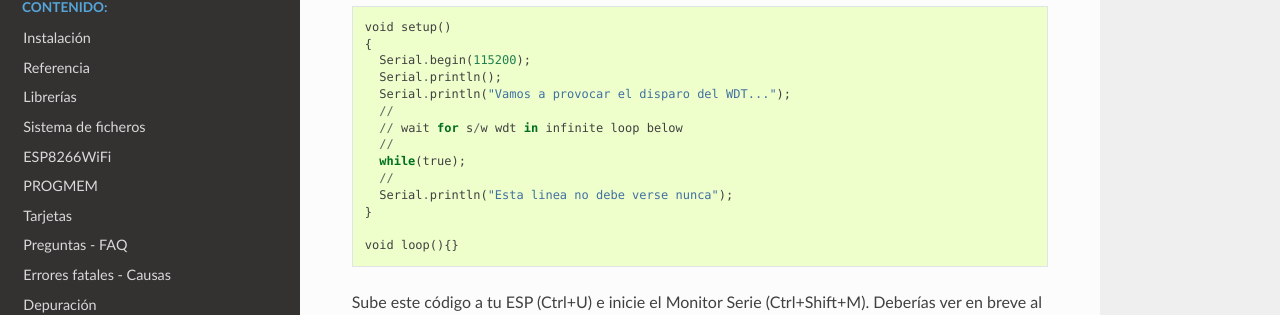
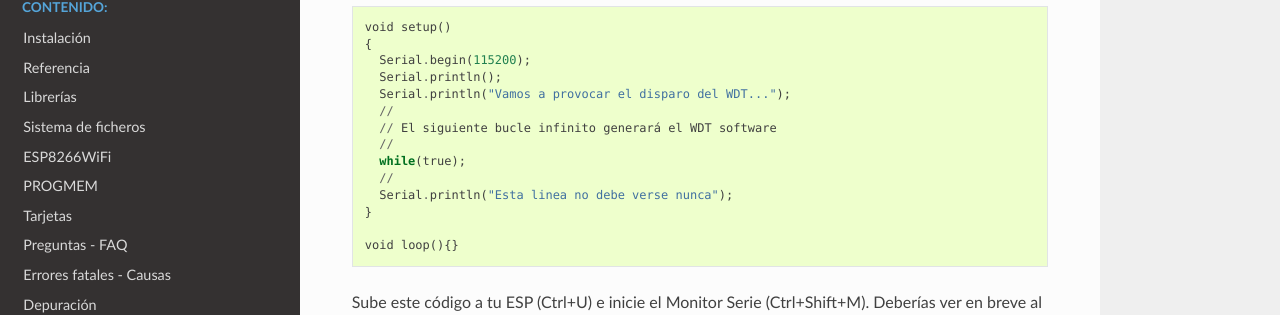
Before and after one commit to lrmoreno007/ESP8266-Arduino-Spanish, a Sphinx documentation site: the page built from doc/faq/a02-my-esp-crashes.rst, in a window 1280 px wide and 900 px high, scrolled down 4638 px. Shown: the part 139-454 px from the top of the window. Built offline with Sphinx 7.4.7 and the Read the Docs theme 2.0.0, drawn with Linux system fonts in a browser that asks for light colours; pages that are not in the unit, such as notebooks, are missing from menus.

Commit message:
Update a02-my-esp-crashes.rst

```diff
--- a/doc/faq/a02-my-esp-crashes.rst
+++ b/doc/faq/a02-my-esp-crashes.rst
@@ -121,7 +121,7 @@ Si no tienes ningún sketch que genere un WDT para intentar solucionarlo, usa el
       Serial.println();
       Serial.println("Vamos a provocar el disparo del WDT...");
       //
-      // wait for s/w wdt in infinite loop below
+      // El siguiente bucle infinito generará el WDT software
       //
       while(true);
       //
```
